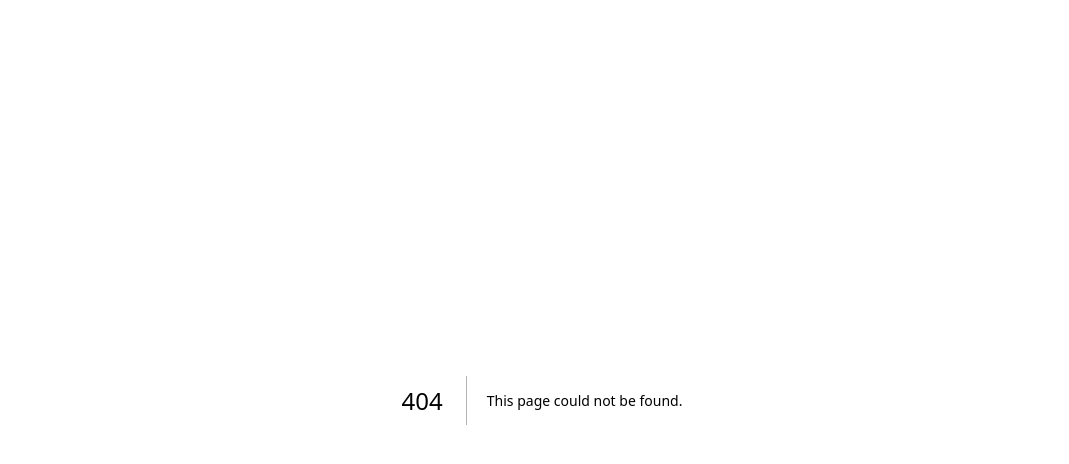
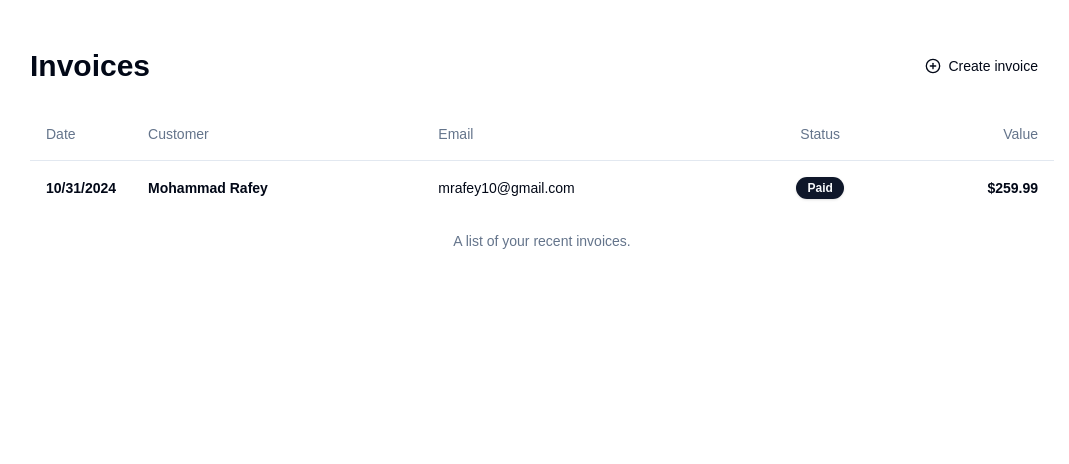
Before and after one commit to rafeym/invoice_app, a Next.js app: page /dashboard in a window 1280 px wide. Before the commit this address had no page. Shown: the top 464 px of the page, without its empty margins (98-1167 px from the left). Built offline with nearby package versions, Linux system fonts and the light colour scheme.

Commit message:
DEVELOP: Added table component and static invoice to table

```diff
--- /dev/null
+++ b/src/app/dashboard/page.tsx
@@ -0,0 +1,64 @@
+import { Badge } from "@/components/ui/badge";
+import { Button } from "@/components/ui/button";
+import {
+  Table,
+  TableBody,
+  TableCaption,
+  TableCell,
+  TableHead,
+  TableHeader,
+  TableRow,
+} from "@/components/ui/table";
+
+import { CirclePlus } from "lucide-react";
+import Link from "next/link";
+
+const Dashboard = () => {
+  return (
+    <main className="flex flex-col justify-center h-full text-center max-w-5xl mx-auto gap-6 my-12">
+      <div className="flex justify-between">
+        <h1 className="text-3xl font-semibold">Invoices</h1>
+        <p>
+          <Button className="inline-flex gap-2" variant="ghost" asChild>
+            <Link href="/invoices/new">
+              <CirclePlus className="h-4 w-4" /> Create invoice
+            </Link>
+          </Button>
+        </p>
+      </div>
+      <Table>
+        <TableCaption>A list of your recent invoices.</TableCaption>
+        <TableHeader>
+          <TableRow>
+            <TableHead className="w-[100px] p-4">Date</TableHead>
+            <TableHead className="p-4">Customer</TableHead>
+            <TableHead className="p-4">Email</TableHead>
+            <TableHead className="text-center p-4">Status</TableHead>
+            <TableHead className="text-right p-4">Value</TableHead>
+          </TableRow>
+        </TableHeader>
+        <TableBody>
+          <TableRow>
+            <TableCell className="font-medium text-left p-4">
+              <span className="font-semibold">10/31/2024</span>
+            </TableCell>
+            <TableCell className="text-left p-4">
+              <span className="font-semibold">Mohammad Rafey</span>
+            </TableCell>
+            <TableCell className="text-left p-4">
+              <span>mrafey10@gmail.com</span>
+            </TableCell>
+            <TableCell className="text-center p-4">
+              <Badge className="rounded-full">Paid</Badge>
+            </TableCell>
+            <TableCell className="text-right p-4">
+              <span className="font-semibold">$259.99</span>
+            </TableCell>
+          </TableRow>
+        </TableBody>
+      </Table>
+    </main>
+  );
+};
+
+export default Dashboard;
```
